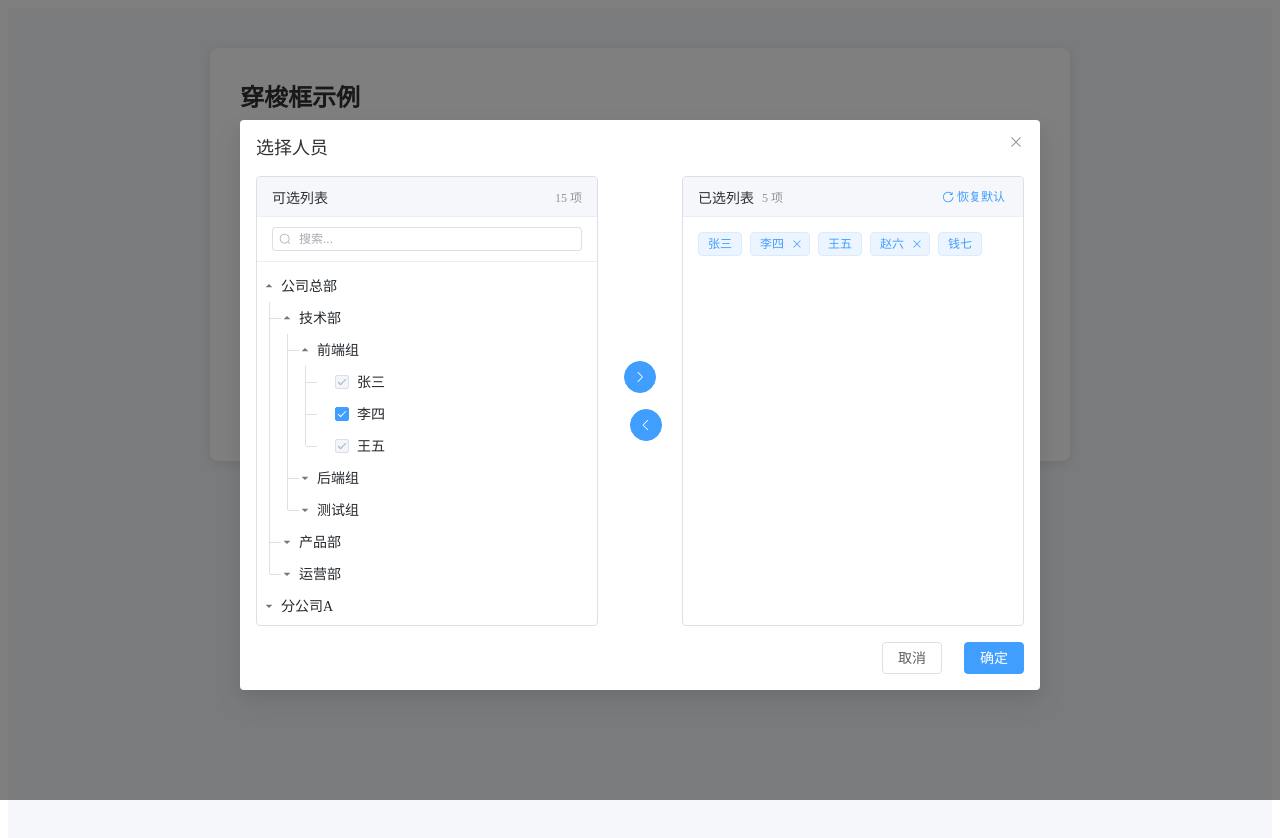
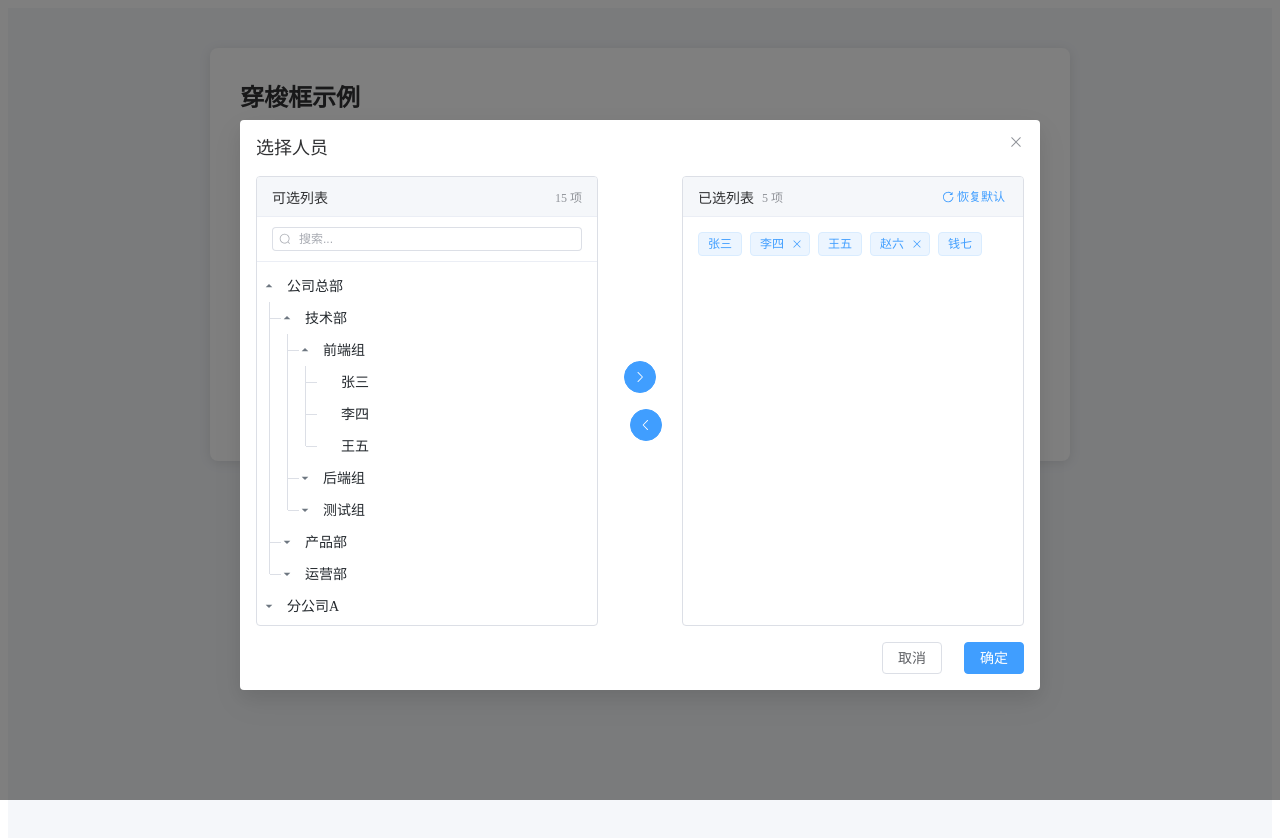
Before and after one commit to bonnbear/my-vue3-project, a Vue app: page / in a window 1280 px wide. Both pictures are taken after a click on the button "选择人员". Shown: the top 838 px of the page. Built offline with nearby package versions, Linux system fonts and the light colour scheme; what vue-grid-layout would draw is missing.

Commit message:
Update src/TreeNode.vue via MCP

```diff
--- a/src/TreeNode.vue
+++ b/src/TreeNode.vue
@@ -12,19 +12,14 @@
 
       <span v-if="isFolder" class="node-expand-icon" @click.stop="toggle">
         <svg class="expand-icon" :class="{ 'is-expanded': isOpen }" viewBox="0 0 24 24">
-          <path d="M7 10l5 5 5-5z" fill="currentColor"/>
+          <path d="M7 10l5 5 5-5z" fill="currentColor" />
         </svg>
       </span>
-      <!-- 占位符，确保非文件夹节点也有对齐 -->
-      <span v-else class="node-expand-icon placeholder"></span>
+
+      <!-- 占位符：保证叶子节点与文件夹节点对齐 -->
+      <span v-else class="node-expand-icon placeholder" aria-hidden="true"></span>
 
       <span class="node-content-wrapper">
-        <span v-if="node.type" class="node-checkbox" @click.stop>
-          <el-checkbox
-            v-model="node.checked"
-            :disabled="isLocked"
-          />
-        </span>
         <span class="node-label">{{ node.name }}</span>
       </span>
     </div>
@@ -32,13 +27,12 @@
     <transition name="tree-node-expand">
       <ul class="tree-node-children" v-if="isFolder && isOpen">
         <TreeNode
-          v-for="(child, index) in visibleChildren"
-          :key="child.id"
+          v-for="(child, index) in node.children"
+          :key="child.id ?? child.name ?? index"
           :node="child"
           :selected-id="selectedId"
-          :locked-ids="lockedIds"
           :level="level + 1"
-          :is-last="index === visibleChildren.length - 1"
+          :is-last="index === node.children.length - 1"
           @node-click="$emit('node-click', $event)"
           :path="[...path, node]"
         />
@@ -48,18 +42,14 @@
 </template>
 
 <script setup>
-import { ref, computed, watch } from 'vue';
+import { ref, computed } from 'vue';
 
 const props = defineProps({
   node: { type: Object, required: true },
   selectedId: { type: [String, Number, null], default: null },
-  lockedIds: { type: Array, default: () => [] },
   level: { type: Number, default: 0 },
   isLast: { type: Boolean, default: false },
-  path: {
-    type: Array,
-    default: () => []
-  }
+  path: { type: Array, default: () => [] }
 });
 
 const emit = defineEmits(['node-click']);
@@ -69,28 +59,8 @@ const isFolder = computed(() => props.node.children && props.node.children.lengt
 const isSelected = computed(() => props.node.name === props.selectedId);
 const indent = computed(() => props.level * 18);
 
-// 检查当前节点是否被锁定
-const isLocked = computed(() => {
-  return props.lockedIds.includes(props.node.id);
-});
-
-// 当节点被锁定时，确保它是选中状态
-watch(isLocked, (locked) => {
-  if (locked && !props.node.checked) {
-    props.node.checked = true;
-  }
-}, { immediate: true });
-
-// Filter visible children for rendering
-const visibleChildren = computed(() => {
-  if (!props.node.children) return [];
-  return props.node.children.filter(child => child.visible !== false);
-});
-
 const toggle = () => {
-  if (isFolder.value) {
-    isOpen.value = !isOpen.value;
-  }
+  if (isFolder.value) isOpen.value = !isOpen.value;
 };
 
 const handleClick = () => {
@@ -122,6 +92,10 @@ const handleClick = () => {
     width: 1px;
     height: 100%;
     background-color: #dcdfe6;
+
+    /* [关键修复] 线在高亮之上 */
+    z-index: 1;
+    pointer-events: none;
   }
   &::after {
     content: '';
@@ -131,6 +105,10 @@ const handleClick = () => {
     width: 11px;
     height: 1px;
     background-color: #dcdfe6;
+
+    /* [关键修复] 线在高亮之上 */
+    z-index: 1;
+    pointer-events: none;
   }
 }
 
@@ -155,6 +133,9 @@ const handleClick = () => {
     top: 0;
     bottom: 0;
     transition: background-color 0.15s;
+
+    /* [关键修复] 高亮背景放到最底层 */
+    z-index: 0;
   }
 
   &:hover::before {
@@ -178,6 +159,9 @@ const handleClick = () => {
     bottom: 0;
     width: 3px;
     background-color: #1976d2;
+
+    /* [增强] 保证左边框在内容层 */
+    z-index: 2;
   }
 }
 
@@ -193,7 +177,9 @@ const handleClick = () => {
   justify-content: center;
   flex-shrink: 0;
   position: relative;
-  z-index: 1;
+
+  /* [关键修复] 内容层级高于线与高亮 */
+  z-index: 2;
 
   .expand-icon {
     width: 16px;
@@ -209,6 +195,10 @@ const handleClick = () => {
   &:hover .expand-icon {
     color: #24292e;
   }
+
+  &.placeholder {
+    cursor: default;
+  }
 }
 
 .node-content-wrapper {
@@ -216,16 +206,14 @@ const handleClick = () => {
   align-items: center;
   flex: 1;
   position: relative;
-  z-index: 1;
+
+  /* [关键修复] 内容层级高于线与高亮 */
+  z-index: 2;
+
   padding-right: 12px;
-  /* [新增] 增加左侧内边距，制造文字和连接线/图标的间隔 */
-  padding-left: 0;
-}
 
-.node-checkbox {
-  margin-right: 8px;
-  display: flex;
-  align-items: center;
+  /* [间隔] 让文字离连接线/图标远一点 */
+  padding-left: 6px;
 }
 
 .node-label {
@@ -233,7 +221,6 @@ const handleClick = () => {
   color: #24292e;
   line-height: 1.5;
 
-  // .node-content.is-selected .node-label
   .is-selected & {
     color: #1976d2;
     font-weight: 500;
@@ -262,6 +249,6 @@ const handleClick = () => {
 .tree-node-expand-enter-to,
 .tree-node-expand-leave-from {
   opacity: 1;
-  max-height: 500px; /* 或一个足够大的值 */
+  max-height: 500px;
 }
 </style>
```
